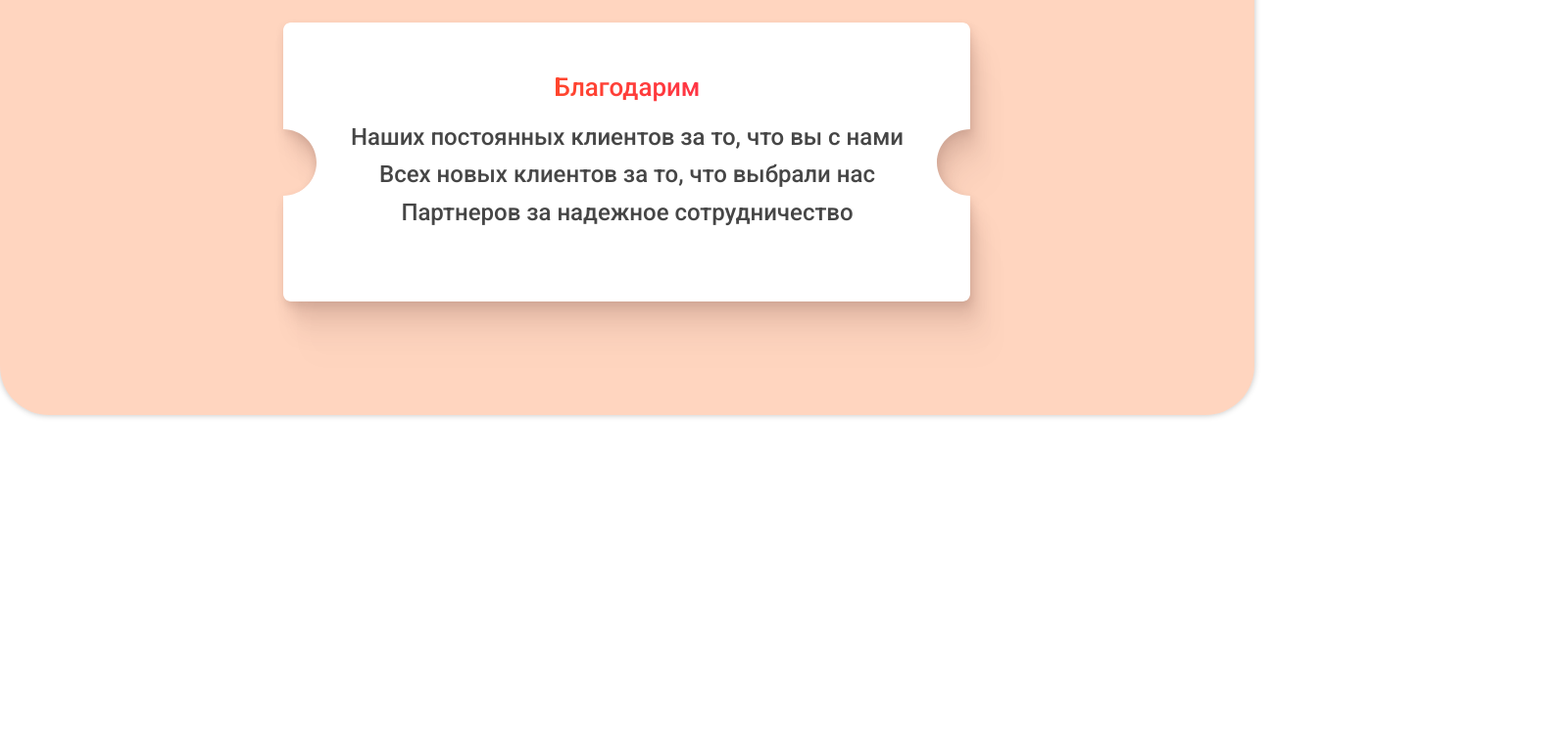
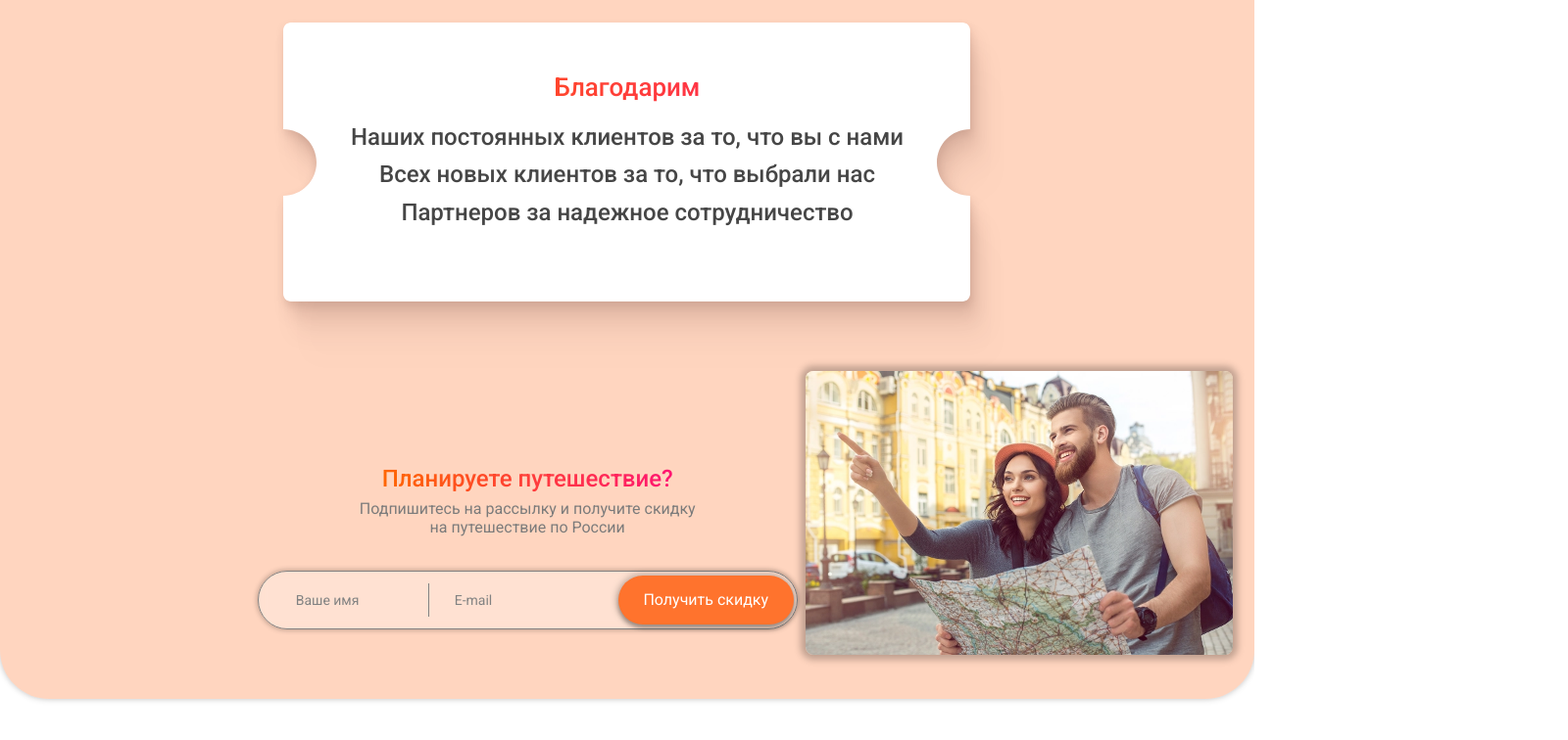
Before and after one commit to DmitriyIskra/vs-about, a plain HTML site: page about-us.html in a window 1280 px wide. Shown: the part 3300-4056 px from the top of the page at 98% size, 1600 px wide, since content can reach past the window. Drawn offline with Linux system fonts and the light colour scheme.

Commit message:
creating page about us page

```diff
--- a/about-us.html
+++ b/about-us.html
@@ -139,10 +139,7 @@
 
         <div class="about-us__wr-subscr">
             <div class="about-us__thank">
-                <h3 class="about-us__thank-title">
-                    <span></span>Благодарим
-                    <span class="about-us__thank-title_mobile">Напишите нам</span>
-                </h3>
+                <h2 class="about-us__thank-title">Благодарим</h2>
                 <p class="about-us__thank-text">
                     <span>Наших постоянных клиентов за то, что вы с нами</span>
                     <span>Всех новых клиентов за то, что выбрали нас</span>
@@ -151,7 +148,22 @@
             </div>
             <div class="about-us__subscr">
                 <div class="about-us__subscr-wr-content">
-                    <div class="about-us__subscr-text"></div>
+                    <div class="about-us__subscr-text">
+                        <h2 class="about-us__subscr-title">
+                            <span>Планируете путешествие?</span>
+                            <span class="about-us__subscr-title_mobile">Напишите нам</span>
+                        </h2>
+                        <p>Подпишитесь на рассылку и получите скидку на путешествие по России</p>
+                        <div class="about-us__subscr-wr-form">
+                            <form class="about-us__subscr-form" method="post" action="/ajax/podpiska/">
+                                <input class="about-us__subscr-form-input" type="text" name="name" placeholder="Ваше имя">
+                                <div class="about-us__subscr-form-line"></div>
+                                <input class="about-us__subscr-form-input" type="text" name="email" placeholder="E-mail">
+                                <button class="about-us__subscr-form-button" type="button">Получить скидку</button>
+                            </form>
+                        </div>
+                    </div>
+
                     <div class="about-us__subscr-image"></div>
                 </div>
             </div>
--- a/assets/css/about-us-page.css
+++ b/assets/css/about-us-page.css
@@ -1233,21 +1233,10 @@ body {
 .about-us__thank-title {
     position: relative;
 
-    display: flex;
-    flex-direction: column;
-    align-items: center;
-
     font-family: 'Roboto';
     font-size: 26px;
     font-weight: 500;
-
-    background: linear-gradient(90deg, #F60 0%, #FF1572 100%);
-    background-clip: text;
-    -webkit-text-fill-color: transparent;
-}
-
-.about-us__thank-title_mobile {
-    display: none;
+    text-align: center;
 
     background: linear-gradient(90deg, #F60 0%, #FF1572 100%);
     background-clip: text;
@@ -1275,11 +1264,146 @@ body {
 
 .about-us__subscr {
     display: flex;
+    width: 100%;
+    margin-top: 71px;
     justify-content: center;
 }
 
 .about-us__subscr-wr-content {
-    width: 1920px;
-    margin-top: 71px;
+    display: flex;
+    width: 58.95%;
+    gap: 8px;
 }
+
+.about-us__subscr-text {
+    padding-top: 96px;
+    flex-grow: 1;
+}
+
+.about-us__subscr-title {
+    display: flex;
+    flex-direction: column;
+    align-items: center;
+}
+
+.about-us__subscr-title > span {
+    font-family: 'Roboto';
+    font-size: 24px;
+    font-weight: 500;
+
+    background: linear-gradient(90deg, #F60 0%, #FF1572 100%);
+    background-clip: text;
+    -webkit-text-fill-color: transparent;
+}
+
+.about-us__subscr-title_mobile {
+    display: none;
+}
+
+.about-us__subscr-text > p {
+    width: 358px;
+    margin: 7px auto 0;
+
+    font-family: 'Roboto';
+    font-size: 16px;
+    font-weight: 400;
+    text-align: center;
+
+    color: #7B7B7B;
+}
+
+.about-us__subscr-wr-form {
+    display: flex;
+    margin-top: 35px;
+    justify-content: end;
+}
+
+.about-us__subscr-form {
+    display: grid;
+    padding-left: 38px;
+    padding-right: 3px;
+    grid-template-columns: repeat(3, min-content) 1fr;
+    width: 551px; /*81.152%*/
+    height: 60px;
+    align-items: center;
+
+    border-radius: 50px;
+    border: 1px solid #828282;
+    background: rgba(255, 255, 255, 0.30);
+    box-shadow: 0px 0px 5px 1px rgba(0, 0, 0, 0.25);
+    backdrop-filter: blur(4px);
+}
+
+.about-us__subscr-form-input {
+    font-family: 'Roboto';
+    font-size: 14px;
+    font-weight: 400;
+
+    color: #828282;
+}
+
+.about-us__subscr-form-input[name="name"] {
+    width: 129px;
+}
+.about-us__subscr-form-input[name="email"] {
+    width: 149px;
+}
+
+.about-us__subscr-form-input::placeholder {
+    font-family: 'Roboto';
+    font-size: 14px;
+    font-weight: 400;
+
+    color: #828282;
+}
+
+.about-us__subscr-form-input:focus::placeholder {
+    visibility: hidden;
+}
+
+.about-us__subscr-form-line {
+    width: 1px;
+    height: 34px;
+    margin-left: 6px;
+    margin-right: 26px;
+
+    background: #828282;
+}
+
+.about-us__subscr-form-button {
+    width: 179px;
+    height: 50px;
+    justify-self: end;
+
+    font-family: 'Roboto';
+    font-size: 16px;
+    font-weight: 400;
+    text-align: center;
+
+    color: #FFF;
+    border-radius: 25px;
+    background-color: #FF732D !important;
+    box-shadow: 0px 4px 4px 0px rgba(0, 0, 0, 0.25), 0px 0px 7.3px 2px rgba(0, 0, 0, 0.25);
+
+    cursor: pointer;
+}
+
+.about-us__subscr-form-button:hover {
+    background-color: #ed5f00 !important;
+}
+
+.about-us__subscr-image {
+    width: 436px; /*38.826%*/
+    height: 290px;
+    flex-shrink: 0;
+
+    border-radius: 8px;
+    box-shadow: 0px 0px 7.3px 5px rgba(0, 0, 0, 0.25);
+    background-image: url('../i/about-us-subscription.webp');
+    background-repeat: no-repeat;
+    background-size: cover;
+    background-position: center;
+}
+
+
 /* END SUBSCRIBTION ABOUT-US PAGE */
```
Also changed, not shown: assets/i/Subtract.png (deleted).
